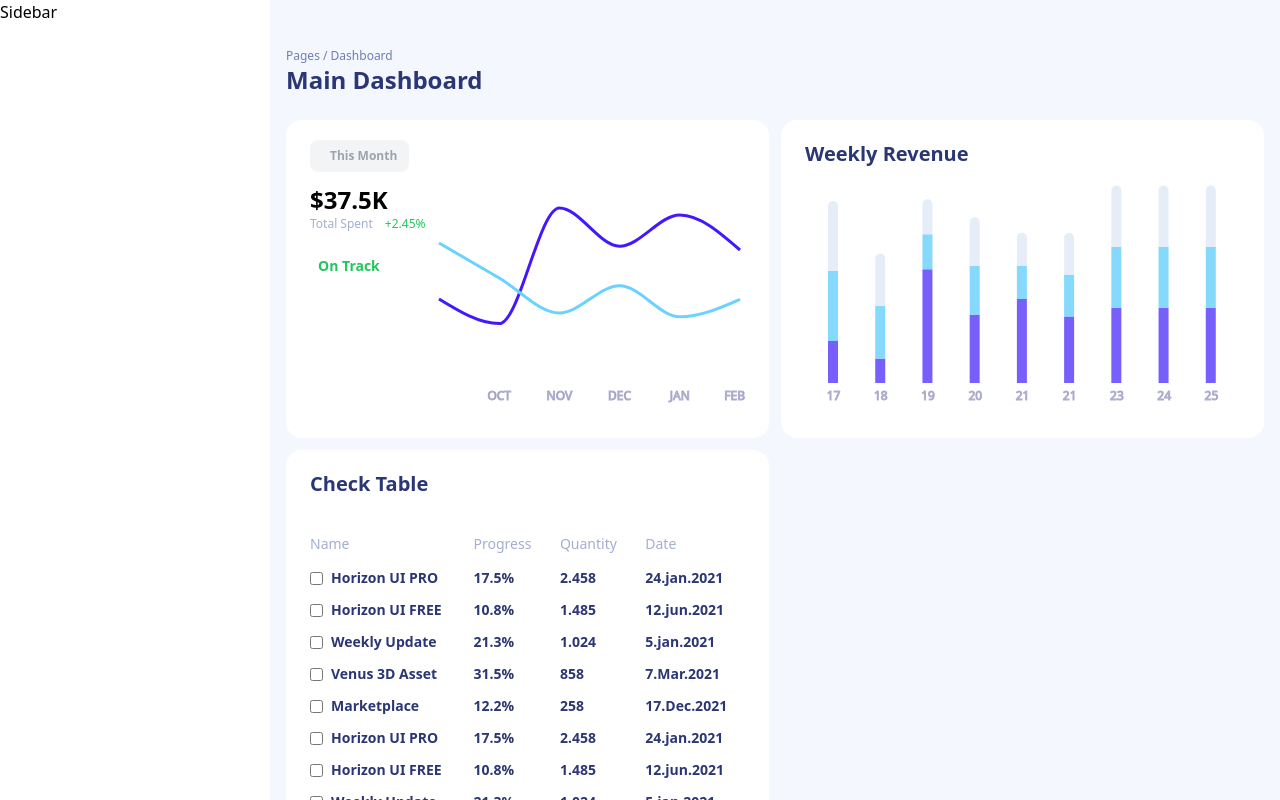
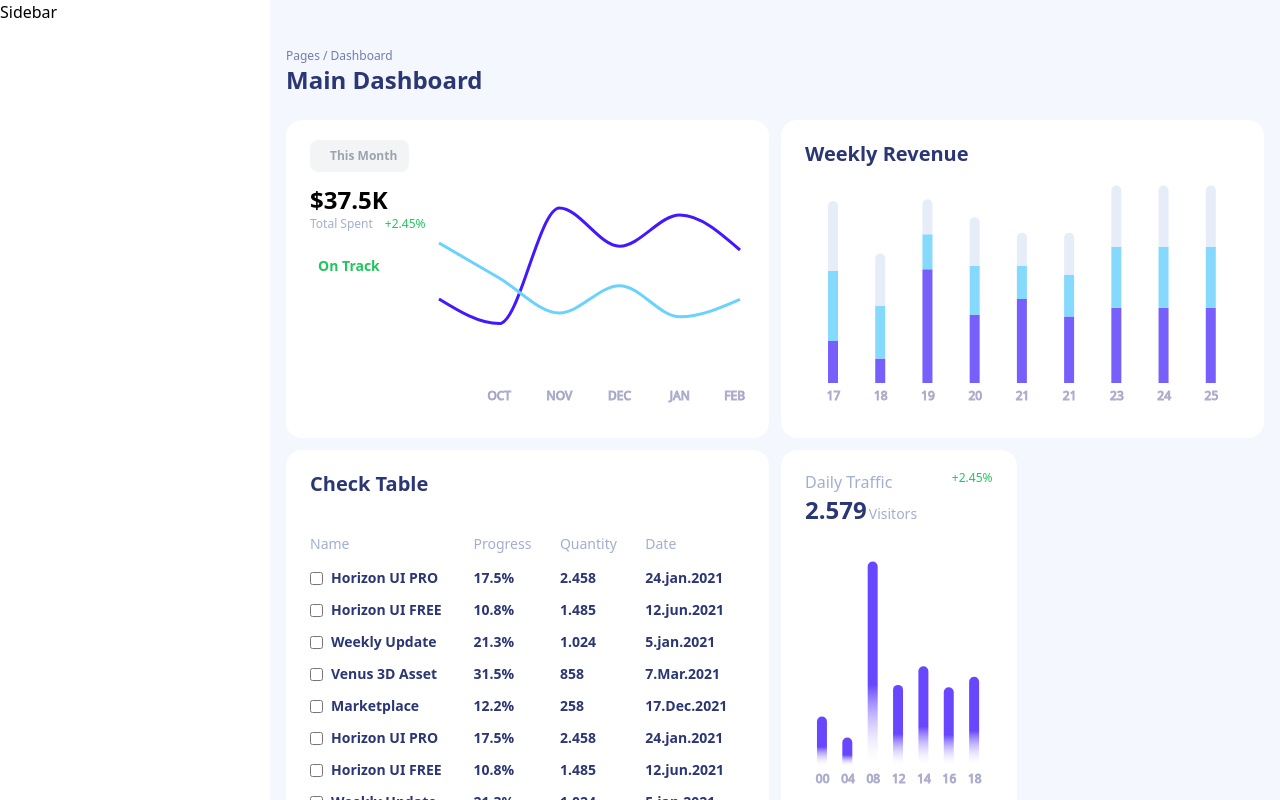
Before and after one commit to sina-byn/horizon-ui-dashboard, a React (Vite) app: page / in a window 1280 px wide. Built offline with nearby package versions, Linux system fonts and the light colour scheme.

Commit message:
daily traffic chart added

```diff
--- /dev/null
+++ b/src/features/MainDashboard/DailyTrafficChart.tsx
@@ -0,0 +1,70 @@
+import { Bar } from 'recharts';
+
+// * components
+import Card from '../../components/Card';
+import Chart from '../../components/Chart';
+
+// * data
+const data = [
+  {
+    name: '00',
+    pv: 2400,
+  },
+  {
+    name: '04',
+    pv: 1398,
+  },
+  {
+    name: '08',
+    pv: 9800,
+  },
+  {
+    name: '12',
+    pv: 3908,
+  },
+  {
+    name: '14',
+    pv: 4800,
+  },
+  {
+    name: '16',
+    pv: 3800,
+  },
+  {
+    name: '18',
+    pv: 4300,
+  },
+];
+
+const DailyTrafficChart = () => {
+  return (
+    <Card className='sm:col-span-6 xl:col-span-3 flex-col justify-between gap-y-4'>
+      <header className='card-header flex justify-between'>
+        <div className='details'>
+          <span className='text-neutral font-medium'>Daily Traffic</span>
+          <h6 className='font-bold text-primary dark:text-white text-2xl'>
+            2.579
+            <span className='text-neutral font-medium text-sm ml-0.5'>
+              Visitors
+            </span>
+          </h6>
+        </div>
+        <span className='percent text-green-500 text-xs'>
+          <i className='fa-solid fa-caret-up mr-1' />
+          +2.45%
+        </span>
+      </header>
+      <Chart.BarChart data={data}>
+        <defs>
+          <linearGradient id='colorPv' x1='0' y1='0' x2='0' y2='1'>
+            <stop offset='60%' stopColor='#4318FF' stopOpacity={0.8} />
+            <stop offset='100%' stopColor='#ffffff' stopOpacity={0} />
+          </linearGradient>
+        </defs>
+        <Bar dataKey='pv' fill='url(#colorPv)' radius={[10, 10, 0, 0]} />
+      </Chart.BarChart>
+    </Card>
+  );
+};
+
+export default DailyTrafficChart;
--- a/src/pages/index.tsx
+++ b/src/pages/index.tsx
@@ -5,6 +5,7 @@ import MainLayout from '../layouts/MainLayout';
 import ReviewChart from '../features/MainDashboard/ReviewChart';
 import WeeklyRevenueChart from '../features/MainDashboard/WeeklyRevenueChart';
 import CheckTable from '../features/MainDashboard/CheckTable';
+import DailyTrafficChart from '../features/MainDashboard/DailyTrafficChart';
 
 const MainDashboard = () => {
   return (
@@ -12,6 +13,7 @@ const MainDashboard = () => {
       <ReviewChart />
       <WeeklyRevenueChart />
       <CheckTable />
+      <DailyTrafficChart />
     </MainLayout>
   );
 };
```
